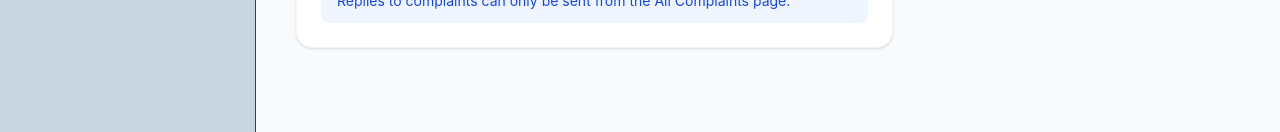
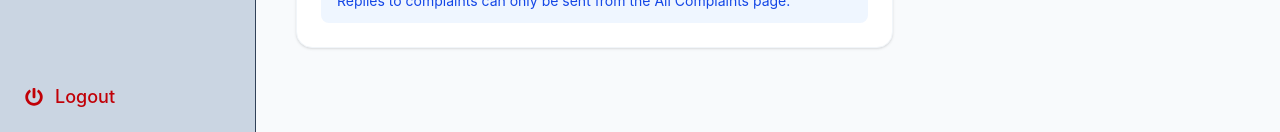
Before and after one commit to shaikhAshraf-01/Student-Complaint-Portal, a React app in the folder Frontend/: page /admin in a window 1280 px wide. Shown: the part 668-800 px from the top of the page. Built offline with nearby package versions, Linux system fonts and the light colour scheme; sample sign-in values are in the browser's storage; the HTML template or start-up script is replaced by a standard one.

Commit message:
error solved

```diff
--- a/Frontend/src/components/adminComponents/AdminSidebar.jsx
+++ b/Frontend/src/components/adminComponents/AdminSidebar.jsx
@@ -63,7 +63,7 @@ function AdminSidebar() {
         </div>
         <button
           onClick={handleLogout}
-          className="flex items-center md:hidden gap-3 w-full px-4 py-3 text-red-700 hover:text-black hover:bg-rose-200 rounded-xl transition-colors duration-200 mt-auto border border-transparent hover:border-rose-900/30"
+          className="flex items-center gap-3 w-full px-4 py-3 text-red-700 hover:text-black hover:bg-rose-200 rounded-xl transition-colors duration-200 mt-auto border border-transparent hover:border-rose-900/30"
         >
           <FaPowerOff className="text-lg" />
           <span className="font-medium text-lg">Logout</span>
--- a/Frontend/src/redux/Store.js
+++ b/Frontend/src/redux/Store.js
@@ -1,7 +1,7 @@
 import { configureStore } from "@reduxjs/toolkit";
 import complaintsReducer from "./slices/ComplaintSlice";
 import authReducer from "./slices/AuthSlice"
-import editRequestReducer from "./slices/EditRequestSlice"
+import editRequestReducer from "./slices/editRequestSlice"
 
 export const store = configureStore({
   reducer: {
```
